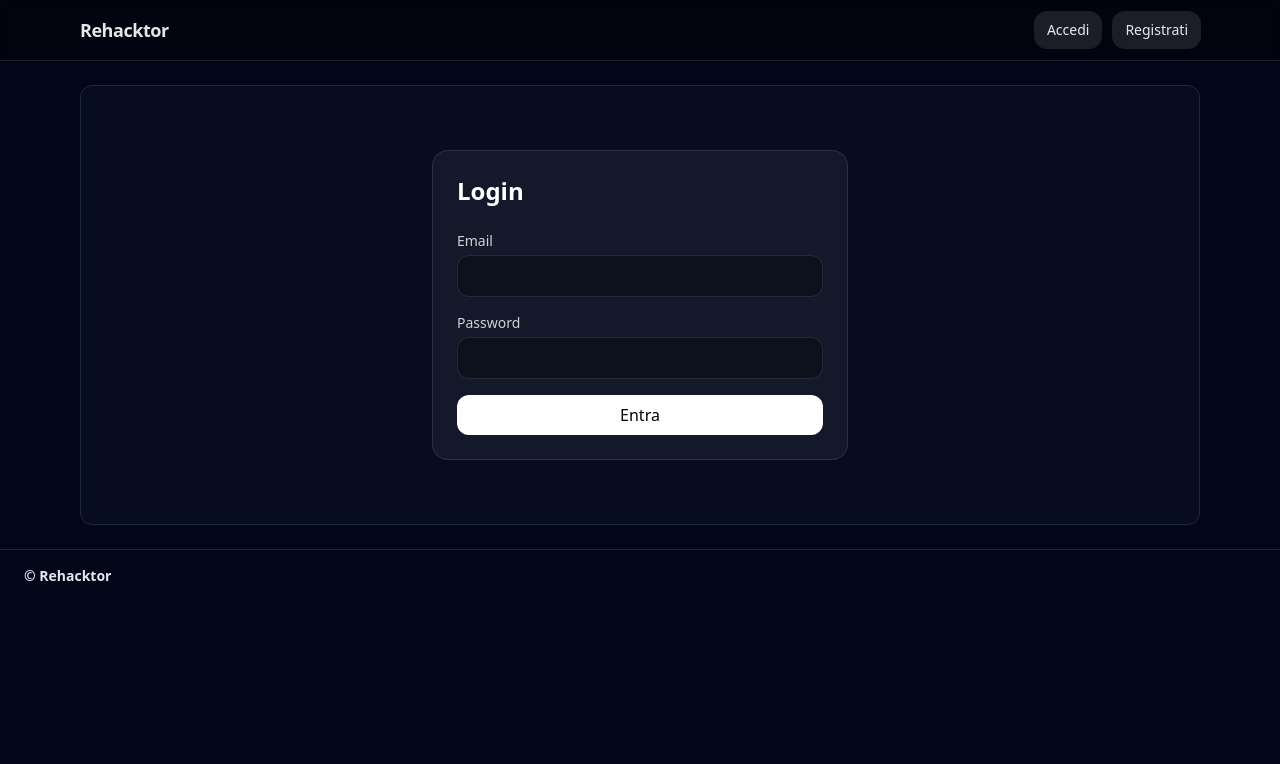
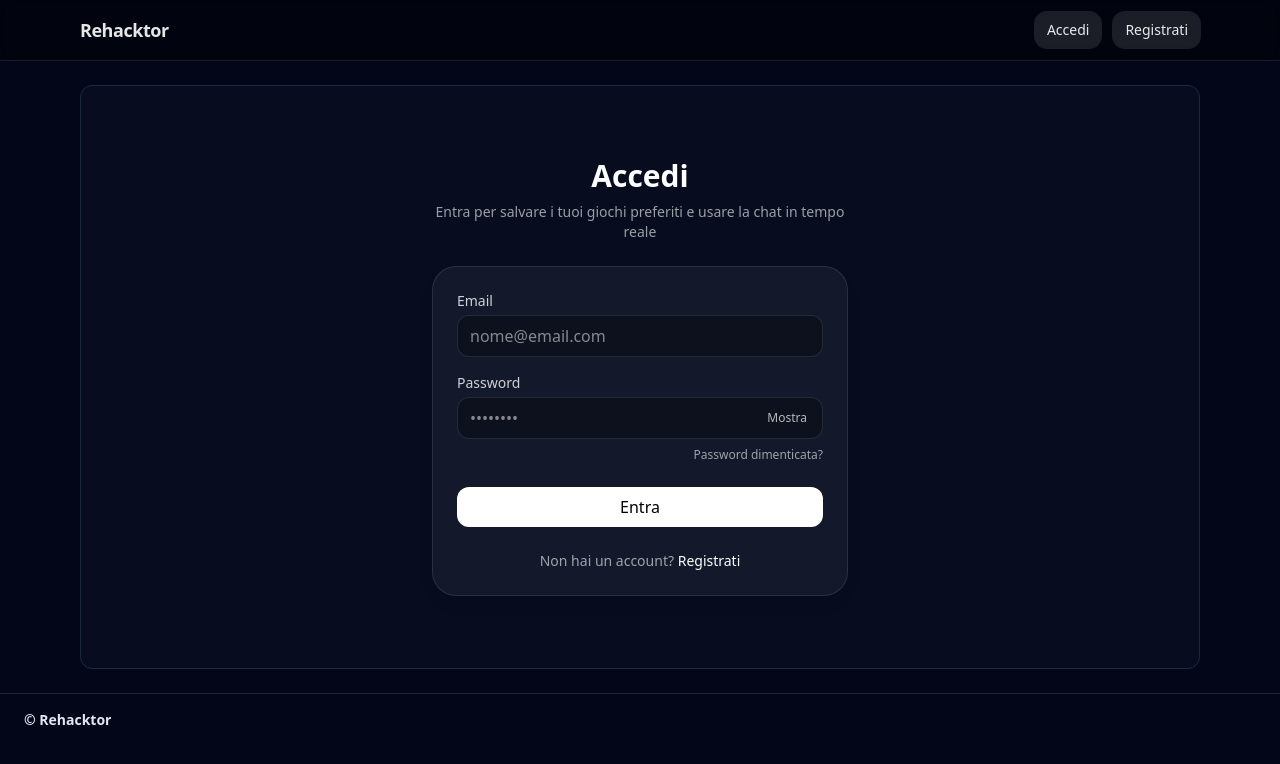
Before and after one commit to Giovmz/rehacktor-specializzazione, a React (Vite) app: page /login in a window 1280 px wide. Shown: the top 764 px of the page. Built offline with nearby package versions, Linux system fonts and the light colour scheme; no server answers.

Commit message:
modifiche minori + form login

```diff
--- a/src/pages/loginpage/index.jsx
+++ b/src/pages/loginpage/index.jsx
@@ -1,14 +1,19 @@
-import { useState } from "react";
-import { useNavigate } from "react-router";
+import { useMemo, useState } from "react";
+import { Link, useNavigate } from "react-router";
 import supabase from "../../supabase-client";
 import { ConfSchemaLogin, getErrors, getFieldError } from "../../libs/validationForm";
 
 export default function LoginPage() {
   const navigate = useNavigate();
 
+  const FORGOT_PASSWORD_URL = "https://www.youtube.com/watch?v=xvFZjo5PgG0&autoplay=1";
+
   const [formSubmitted, setFormSubmitted] = useState(false);
   const [touchedFields, setTouchedFields] = useState({});
   const [formErrors, setFormErrors] = useState({});
+  const [loading, setLoading] = useState(false);
+  const [showPassword, setShowPassword] = useState(false);
+
   const [formState, setFormState] = useState({
     email: "",
     password: "",
@@ -24,13 +29,17 @@ export default function LoginPage() {
       return;
     }
 
+    setLoading(true);
+
     const { error: signInError } = await supabase.auth.signInWithPassword({
       email: data.email,
       password: data.password,
     });
 
+    setLoading(false);
+
     if (signInError) {
-      alert("Signin error");
+      alert("Credenziali non valide.");
       return;
     }
 
@@ -52,11 +61,26 @@ export default function LoginPage() {
     setFormState((prev) => ({ ...prev, [property]: e.target.value }));
   };
 
+  const emailInvalid = useMemo(
+    () => isInvalid("email"),
+    [formSubmitted, touchedFields, formErrors]
+  );
+
+  const passwordInvalid = useMemo(
+    () => isInvalid("password"),
+    [formSubmitted, touchedFields, formErrors]
+  );
+
   return (
-    <div className="mx-auto w-full max-w-md px-4 py-10">
-      <div className="rounded-2xl border border-white/10 bg-white/5 p-6">
-        <h1 className="mb-6 text-2xl font-semibold text-white">Login</h1>
+    <div className="mx-auto w-full max-w-md px-4 py-12">
+      <div className="mb-6 text-center">
+        <h1 className="text-3xl font-semibold text-white">Accedi</h1>
+        <p className="mt-2 text-sm text-white/60">
+          Entra per salvare i tuoi giochi preferiti e usare la chat in tempo reale
+        </p>
+      </div>
 
+      <div className="rounded-3xl border border-white/10 bg-white/5 p-6 shadow-lg backdrop-blur">
         <form onSubmit={onSubmit} noValidate className="space-y-4">
           <div>
             <label htmlFor="email" className="mb-1 block text-sm text-white/80">
@@ -68,38 +92,85 @@ export default function LoginPage() {
               value={formState.email}
               onChange={setField("email")}
               onBlur={() => onBlur("email")}
-              aria-invalid={isInvalid("email")}
-              className="w-full rounded-xl border border-white/10 bg-black/30 px-3 py-2 text-white outline-none focus:border-white/30"
+              aria-invalid={emailInvalid}
+              placeholder="nome@email.com"
+              className={[
+                "w-full rounded-xl border bg-black/30 px-3 py-2 text-white outline-none transition",
+                emailInvalid
+                  ? "border-rose-400/60 focus:border-rose-400 focus:ring-2 focus:ring-rose-400/20"
+                  : "border-white/10 focus:border-white/25 focus:ring-2 focus:ring-white/10",
+              ].join(" ")}
               required
             />
-            {formErrors.email && <small className="text-red-300">{formErrors.email}</small>}
+            {formErrors.email && (
+              <small className="mt-1 block text-red-300">{formErrors.email}</small>
+            )}
           </div>
 
           <div>
-            <label htmlFor="password" className="mb-1 block text-sm text-white/80">
+            <label
+              htmlFor="password"
+              className="mb-1 block text-sm text-white/80"
+            >
               Password
             </label>
+
+            <div className="relative">
               <input
                 id="password"
-              type="password"
+                type={showPassword ? "text" : "password"}
                 value={formState.password}
                 onChange={setField("password")}
                 onBlur={() => onBlur("password")}
-              aria-invalid={isInvalid("password")}
-              className="w-full rounded-xl border border-white/10 bg-black/30 px-3 py-2 text-white outline-none focus:border-white/30"
+                aria-invalid={passwordInvalid}
+                placeholder="••••••••"
+                className={[
+                  "w-full rounded-xl border bg-black/30 px-3 py-2 pr-20 text-white outline-none transition",
+                  passwordInvalid
+                    ? "border-rose-400/60 focus:border-rose-400 focus:ring-2 focus:ring-rose-400/20"
+                    : "border-white/10 focus:border-white/25 focus:ring-2 focus:ring-white/10",
+                ].join(" ")}
                 required
               />
+
+              <button
+                type="button"
+                onClick={() => setShowPassword((v) => !v)}
+                className="absolute right-2 top-1/2 -translate-y-1/2 rounded-lg px-2 py-1 text-xs text-white/70 hover:bg-white/10 hover:text-white"
+              >
+                {showPassword ? "Nascondi" : "Mostra"}
+              </button>
+            </div>
+
             {formErrors.password && (
-              <small className="text-red-300">{formErrors.password}</small>
+              <small className="mt-1 block text-red-300">{formErrors.password}</small>
             )}
+
+            <div className="mt-2 flex items-center justify-end">
+              <button
+                type="button"
+                onClick={() => window.location.assign(FORGOT_PASSWORD_URL)}
+                className="text-xs text-white/60 hover:text-white"
+              >
+                Password dimenticata?
+              </button>
+            </div>
           </div>
 
           <button
             type="submit"
-            className="w-full rounded-xl bg-white px-4 py-2 font-medium text-black hover:bg-white/90"
+            disabled={loading}
+            className="mt-2 w-full rounded-xl bg-white px-4 py-2 font-medium text-black transition hover:bg-white/90 disabled:cursor-not-allowed disabled:opacity-70"
           >
-            Entra
+            {loading ? "Accesso..." : "Entra"}
           </button>
+
+          <div className="pt-2 text-center text-sm text-white/60">
+            Non hai un account?{" "}
+            <Link to="/register" className="text-white hover:underline">
+              Registrati
+            </Link>
+          </div>
         </form>
       </div>
     </div>
```
Lines whose indentation alone changed are shown as unchanged.
